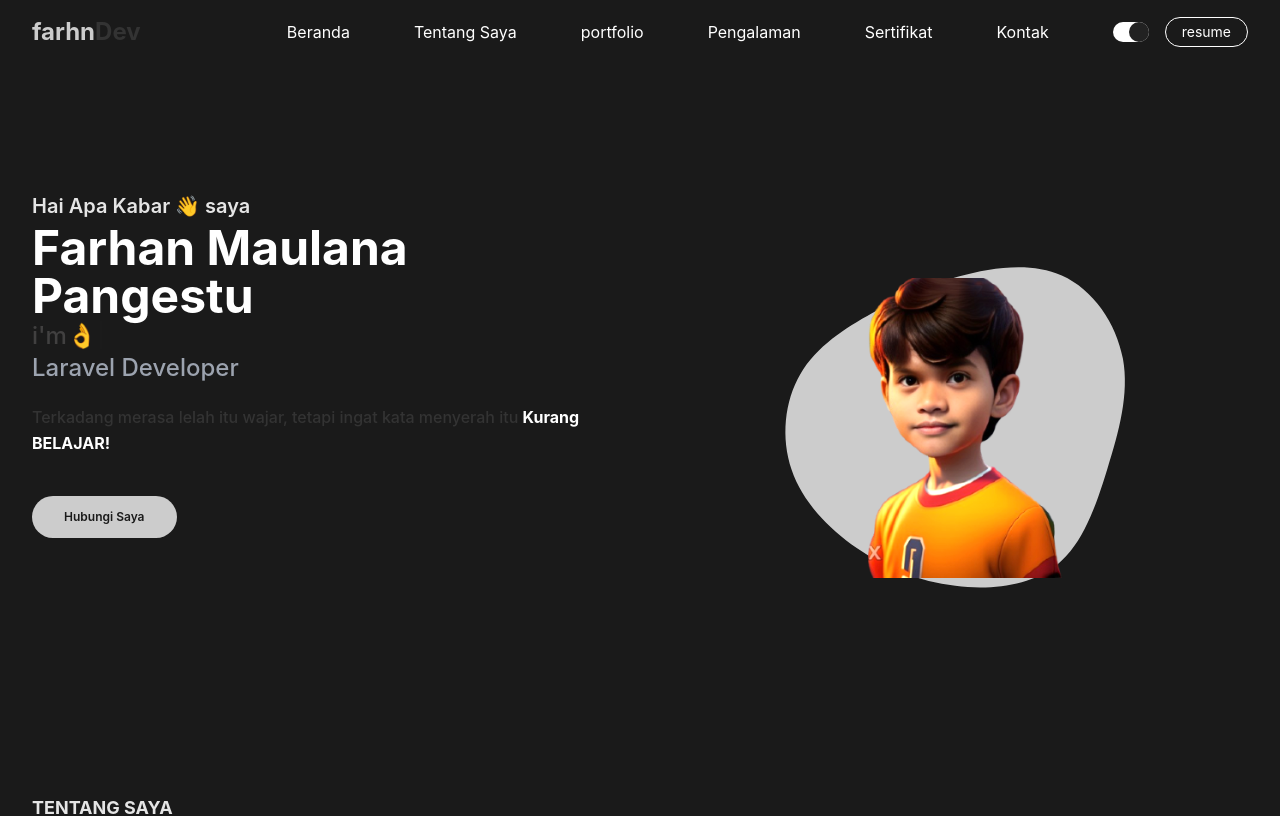
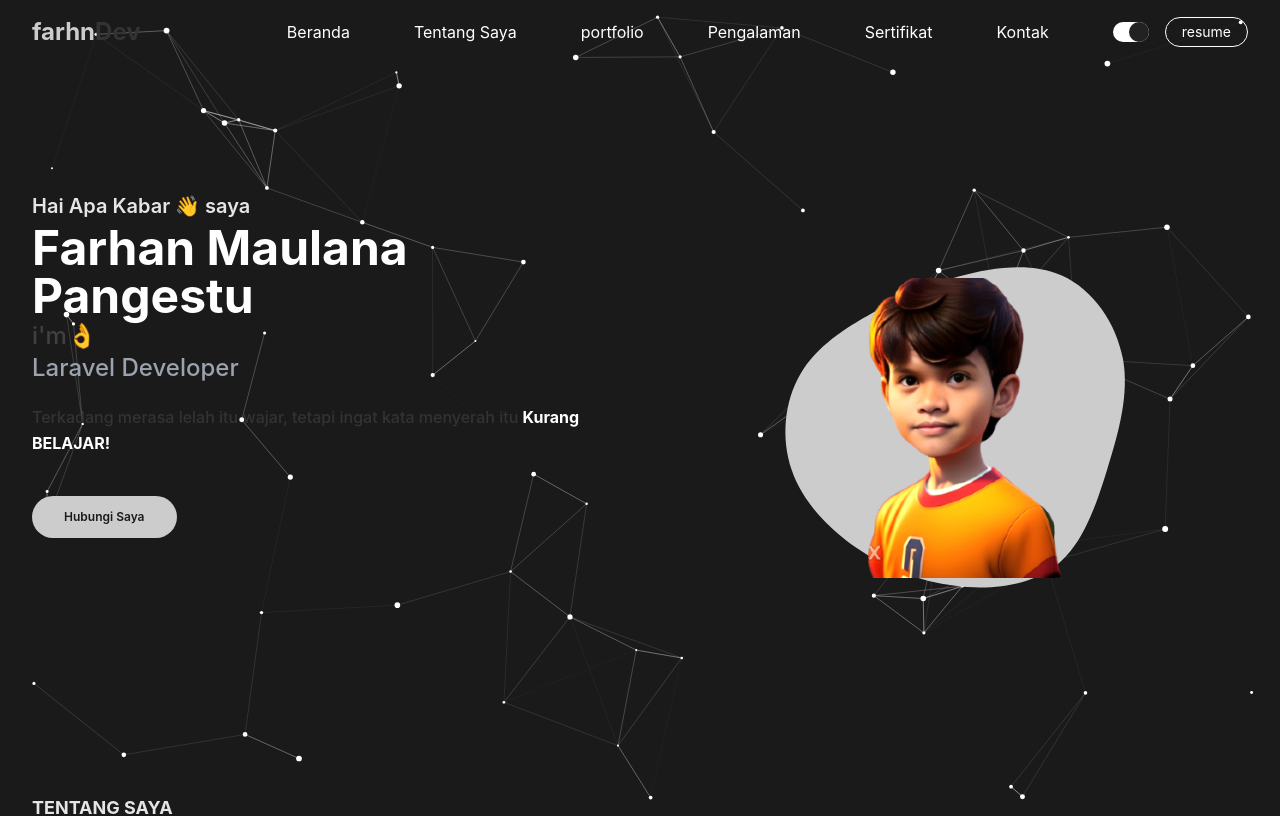
Before and after one commit to fmpangestu/portfolioqu, a React (Vite) app: page / in a window 1280 px wide. Shown: the top 816 px of the page. Built offline with nearby package versions, Linux system fonts and the light colour scheme.

Commit message:
update particle js

```diff
--- /dev/null
+++ b/src/components/ParticlesComponent.jsx
@@ -0,0 +1,108 @@
+import Particles, { initParticlesEngine } from "@tsparticles/react";
+import { useEffect, useMemo, useState } from "react";
+// import { loadAll } from "@/tsparticles/all"; // if you are going to use `loadAll`, install the "@tsparticles/all" package too.
+// import { loadFull } from "tsparticles"; // if you are going to use `loadFull`, install the "tsparticles" package too.
+import { loadSlim } from "@tsparticles/slim"; // if you are going to use `loadSlim`, install the "@tsparticles/slim" package too.
+// import { loadBasic } from "@tsparticles/basic"; // if you are going to use `loadBasic`, install the "@tsparticles/basic" package too.
+
+
+
+const ParticlesComponent = (props) => {
+
+    const [init, setInit] = useState(false);
+    // this should be run only once per application lifetime
+    useEffect(() => {
+        initParticlesEngine(async (engine) => {
+            // you can initiate the tsParticles instance (engine) here, adding custom shapes or presets
+            // this loads the tsparticles package bundle, it's the easiest method for getting everything ready
+            // starting from v2 you can add only the features you need reducing the bundle size
+            //await loadAll(engine);
+            //await loadFull(engine);
+            await loadSlim(engine);
+            //await loadBasic(engine);
+        }).then(() => {
+            setInit(true);
+        });
+    }, []);
+
+    const particlesLoaded = (container) => {
+        console.log(container);
+    };
+
+
+    const options = useMemo(
+        () => ({
+            background: {
+                color: {
+                    value: "transparent",
+                },
+            },
+            fpsLimit: 120,
+            interactivity: {
+                events: {
+                    onClick: {
+                        enable: true,
+                        mode: "repulse",
+                    },
+                    onHover: {
+                        enable: true,
+                        mode: 'grab',
+                    },
+                },
+                modes: {
+                    push: {
+                        distance: 200,
+                        duration: 15,
+                    },
+                    grab: {
+                        distance: 150,
+                    },
+                },
+            },
+            particles: {
+                color: {
+                    value: "#FFFFFF",
+                },
+                links: {
+                    color: "#FFFFFF",
+                    distance: 150,
+                    enable: true,
+                    opacity: 0.3,
+                    width: 1,
+                },
+                move: {
+                    direction: "none",
+                    enable: true,
+                    outModes: {
+                        default: "bounce",
+                    },
+                    random: true,
+                    speed: 1,
+                    straight: false,
+                },
+                number: {
+                    density: {
+                        enable: true,
+                    },
+                    value: 150,
+                },
+                opacity: {
+                    value: 1.0,
+                },
+                shape: {
+                    type: "circle",
+                },
+                size: {
+                    value: { min: 1, max: 3 },
+                },
+            },
+            detectRetina: true,
+        }),
+        [],
+    );
+
+
+    return <Particles id={props.id} init={particlesLoaded} options={options} />;
+};
+
+export default ParticlesComponent;
--- a/src/pages/LandingPage.jsx
+++ b/src/pages/LandingPage.jsx
@@ -1,11 +1,95 @@
-import { useState, useRef, useEffect } from "react";
+import { useState, useEffect, useMemo } from "react";
 import { IoMdCloseCircle } from "react-icons/io";
 import MyComponent from "../components/TypingText";
-// import Typed from 'react-typed'; // Correct import for react-typed
+import Particles, { initParticlesEngine } from "@tsparticles/react";
+import { loadSlim } from "@tsparticles/slim";
 
 export default function LandingPage() {
     const [isModalOpen, setIsModalOpen] = useState(false);
-    const typedRef = useRef(null);
+    const [init, setInit] = useState(false);
+
+    useEffect(() => {
+        initParticlesEngine(async (engine) => {
+            await loadSlim(engine);
+        }).then(() => {
+            setInit(true);
+        });
+    }, []);
+
+    const particlesLoaded = (container) => {
+        console.log(container);
+    };
+
+    const options = useMemo(
+        () => ({
+            background: {
+                color: {
+                    value: "transparent",
+                },
+            },
+            fpsLimit: 120,
+            interactivity: {
+                events: {
+                    onClick: {
+                        enable: true,
+                        mode: "repulse",
+                    },
+                    onHover: {
+                        enable: true,
+                        mode: 'grab',
+                    },
+                },
+                modes: {
+                    push: {
+                        distance: 200,
+                        duration: 15,
+                    },
+                    grab: {
+                        distance: 150,
+                    },
+                },
+            },
+            particles: {
+                color: {
+                    value: "#FFFFFF",
+                },
+                links: {
+                    color: "#FFFFFF",
+                    distance: 150,
+                    enable: true,
+                    opacity: 0.3,
+                    width: 1,
+                },
+                move: {
+                    direction: "none",
+                    enable: true,
+                    outModes: {
+                        default: "bounce",
+                    },
+                    random: true,
+                    speed: 8,
+                    straight: false,
+                },
+                number: {
+                    density: {
+                        enable: true,
+                    },
+                    value: 150,
+                },
+                opacity: {
+                    value: 1.0,
+                },
+                shape: {
+                    type: "circle",
+                },
+                size: {
+                    value: { min: 1, max: 3 },
+                },
+            },
+            detectRetina: true,
+        }),
+        [],
+    );
 
     const openModal = () => {
         setIsModalOpen(true);
@@ -21,9 +105,17 @@ export default function LandingPage() {
         closeModal();
     };
 
+    if (init) {
         return (
-        <section className={'pt-24 lg:pt-48 pb-12 dark:bg-[#1A1A1A]'} id={'home'}>
-            <div className="container">
+            <section className={'relative pt-24 lg:pt-48 pb-12 dark:bg-[#1A1A1A]'} id={'home'}>
+                <Particles
+                    id="tsparticles"
+                    particlesLoaded={particlesLoaded}
+                    options={options}
+                    className="absolute inset-0 h-full w-full"
+                />
+                <div className="container relative z-10">
+                    {/* Rest of your existing JSX */}
                     <div className="flex flex-wrap">
                         <div className="w-full self-center px-4 lg:w-1/2"
                             data-aos="fade-right"
@@ -33,14 +125,7 @@ export default function LandingPage() {
                                 Hai Apa Kabar 👋 saya <span className={'block font-bold text-dark text-4xl mt-1 lg:text-5xl dark:text-white'}>Farhan Maulana Pangestu</span>
                             </h1>
                             <h2 className={'font-medium text-lg mb-5 text-secondary lg:text-2xl dark:text-[#414040]'}>
-                            {/* <Typed
-                                strings={['Junior Web Developer', 'JavaScript Developer', 'Laravel Developer']}
-                                typeSpeed={40}
-                                backSpeed={50}
-                                loop
-                                ref={typedRef} // Set ref for Typed
-                            /> */}
-                            <MyComponent style={{backgroundColor:'transparent'}} />
+                                <MyComponent style={{ backgroundColor: 'transparent' }} />
                             </h2>
                             <p className={'font-medium text-secondary mb-10 leading-relaxed dark:text-[#333333]'}>
                                 Terkadang merasa lelah itu wajar, tetapi ingat kata menyerah itu <span className={'text-dark font-bold dark:text-white'}>Kurang BELAJAR!</span>
@@ -85,3 +170,6 @@ export default function LandingPage() {
             </section>
         );
     }
+
+    return null; // or a loading indicator
+}
```
Also changed, not shown: package.json (+7 -1 lines), 1 other file (tests, documents, lock files or other folders). Lines whose indentation alone changed are shown as unchanged.
